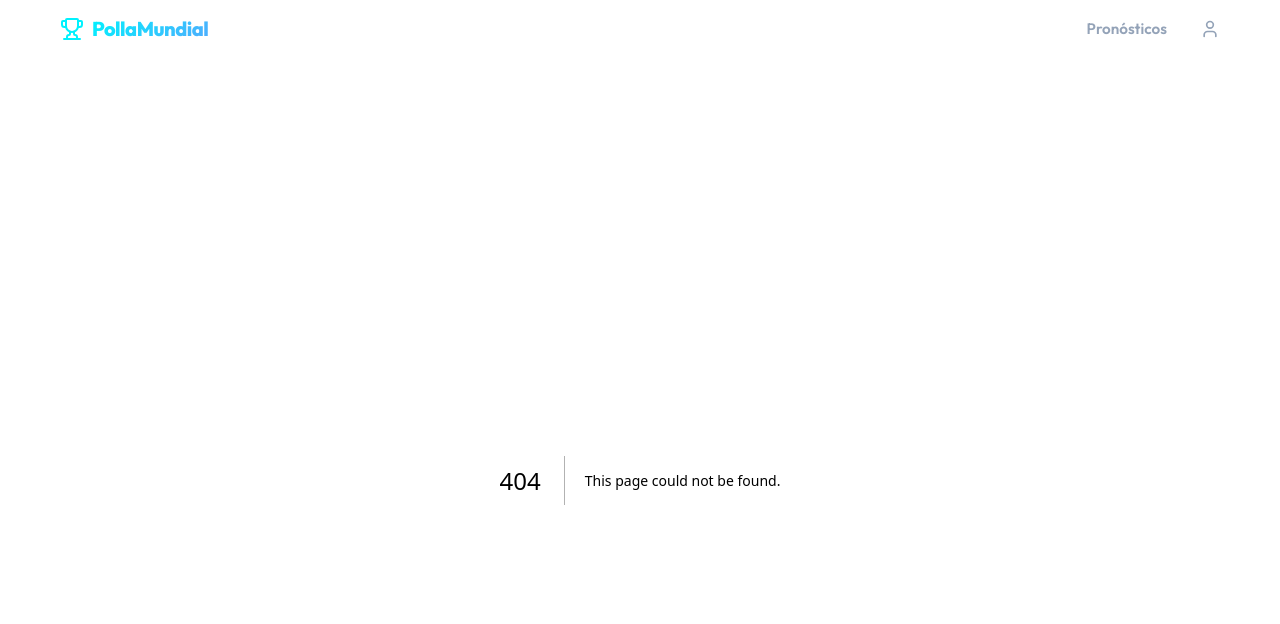
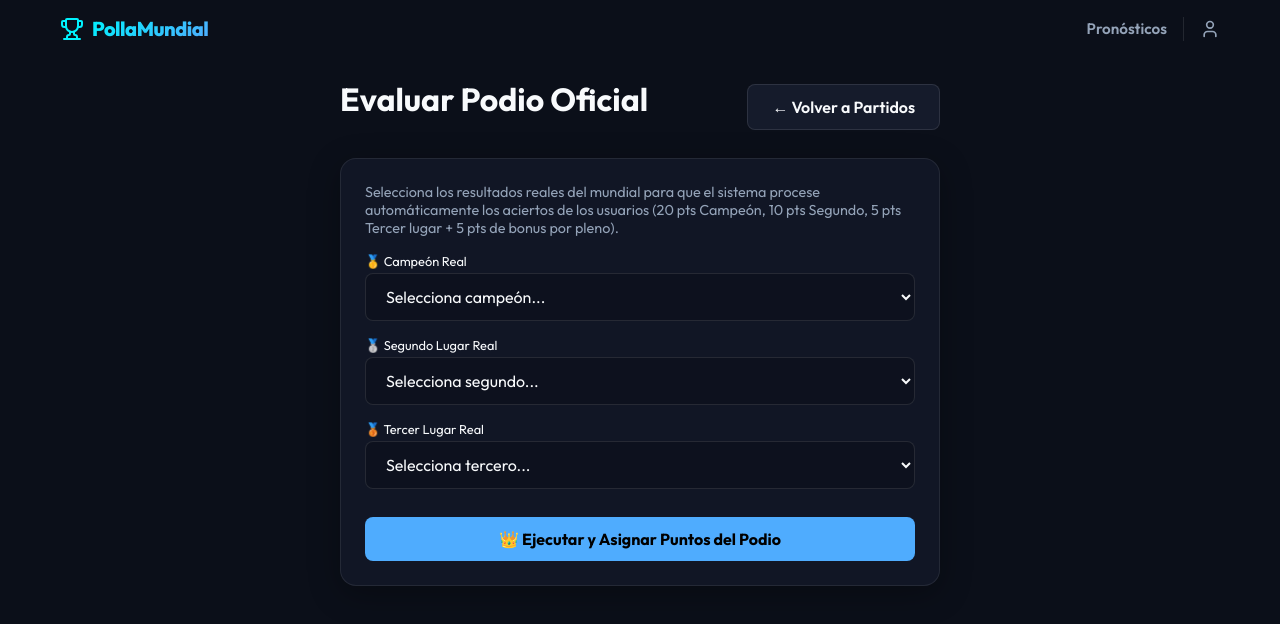
Before and after one commit to MarcosAdr/polla-mundialista, a Next.js app: page /admin/podium in a window 1280 px wide. Before the commit this address had no page. Shown: the top 624 px of the page. Built offline with nearby package versions, Linux system fonts and the light colour scheme.

Commit message:
evaluar podio

```diff
--- /dev/null
+++ b/app/admin/podium/page.tsx
@@ -0,0 +1,90 @@
+'use client'
+import { useState } from 'react'
+import { TEAMS } from '@/lib/teams'
+import Link from 'next/link'
+
+export default function AdminPodiumPage() {
+    const [champion, setChampion] = useState('')
+    const [second, setSecond] = useState('')
+    const [third, setThird] = useState('')
+    const [evaluating, setEvaluating] = useState(false)
+
+    const handleEvaluate = async () => {
+        if (!champion || !second || !third) {
+            alert("Debes seleccionar los 3 puestos oficiales.")
+            return
+        }
+
+        if (!confirm("⚠️ ¿Estás seguro de calcular los puntos del podio? Esto actualizará la tabla general.")) return
+
+        setEvaluating(true)
+        const res = await fetch('/api/admin/evaluate-podium', {
+            method: 'POST',
+            headers: { 'Content-Type': 'application/json' },
+            body: JSON.stringify({
+                officialChampion: champion,
+                officialSecond: second,
+                officialThird: third
+            })
+        })
+
+        setEvaluating(false)
+        if (res.ok) {
+            alert("¡Puntos del podio calculados y sumados con éxito!")
+        } else {
+            alert("Hubo un error al evaluar el podio.")
+        }
+    }
+
+    const availableTeams = (exclude: string[]) => TEAMS.filter(t => !exclude.includes(t.name))
+
+    return (
+        <div className="animate-fade-in" style={{ display: 'flex', flexDirection: 'column', gap: '24px', maxWidth: '600px', margin: '0 auto' }}>
+            <div style={{ display: 'flex', justifyContent: 'space-between', alignItems: 'center' }}>
+                <h1>Evaluar Podio Oficial</h1>
+                <Link href="/admin/matches">
+                    <button className="btn btn-surface">← Volver a Partidos</button>
+                </Link>
+            </div>
+
+            <div className="glass-card" style={{ padding: '24px', display: 'flex', flexDirection: 'column', gap: '16px' }}>
+                <p style={{ color: 'var(--text-muted)', fontSize: '0.9rem' }}>
+                    Selecciona los resultados reales del mundial para que el sistema procese automáticamente los aciertos de los usuarios (20 pts Campeón, 10 pts Segundo, 5 pts Tercer lugar + 5 pts de bonus por pleno).
+                </p>
+
+                <div>
+                    <label style={{ display: 'block', fontSize: '0.8rem', marginBottom: '4px' }}>🥇 Campeón Real</label>
+                    <select className="input" value={champion} onChange={(e) => setChampion(e.target.value)} style={{ width: '100%' }}>
+                        <option value="">Selecciona campeón...</option>
+                        {TEAMS.map(t => <option key={t.name} value={t.name}>{t.name}</option>)}
+                    </select>
+                </div>
+
+                <div>
+                    <label style={{ display: 'block', fontSize: '0.8rem', marginBottom: '4px' }}>🥈 Segundo Lugar Real</label>
+                    <select className="input" value={second} onChange={(e) => setSecond(e.target.value)} style={{ width: '100%' }}>
+                        <option value="">Selecciona segundo...</option>
+                        {availableTeams([champion]).map(t => <option key={t.name} value={t.name}>{t.name}</option>)}
+                    </select>
+                </div>
+
+                <div>
+                    <label style={{ display: 'block', fontSize: '0.8rem', marginBottom: '4px' }}>🥉 Tercer Lugar Real</label>
+                    <select className="input" value={third} onChange={(e) => setThird(e.target.value)} style={{ width: '100%' }}>
+                        <option value="">Selecciona tercero...</option>
+                        {availableTeams([champion, second]).map(t => <option key={t.name} value={t.name}>{t.name}</option>)}
+                    </select>
+                </div>
+
+                <button
+                    className="btn"
+                    onClick={handleEvaluate}
+                    disabled={evaluating}
+                    style={{ background: 'var(--secondary)', color: 'black', marginTop: '12px', width: '100%', fontWeight: 'bold' }}
+                >
+                    {evaluating ? 'Calculando Puntos...' : '👑 Ejecutar y Asignar Puntos del Podio'}
+                </button>
+            </div>
+        </div>
+    )
+}
--- a/app/predictions/page.tsx
+++ b/app/predictions/page.tsx
@@ -176,6 +176,7 @@ export default function PredictionsPage() {
                         }
                     </p>
                 </div>
+
 
                 {/* CAMBIO DINÁMICO: Si está bloqueado quita el botón y pone el estado */}
                 {isQualifiersLocked ? (
```
Also changed, not shown: app/admin/matches/page.tsx (+14 -0 lines).
